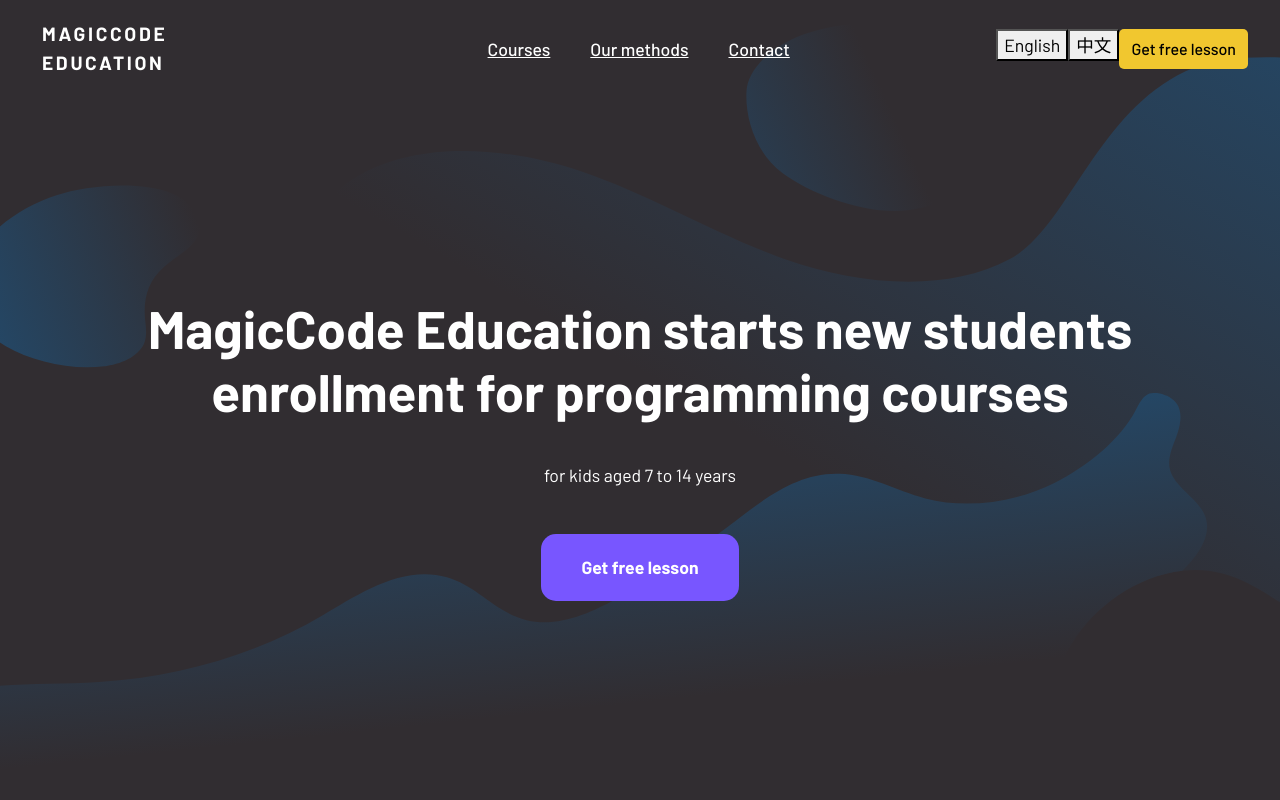
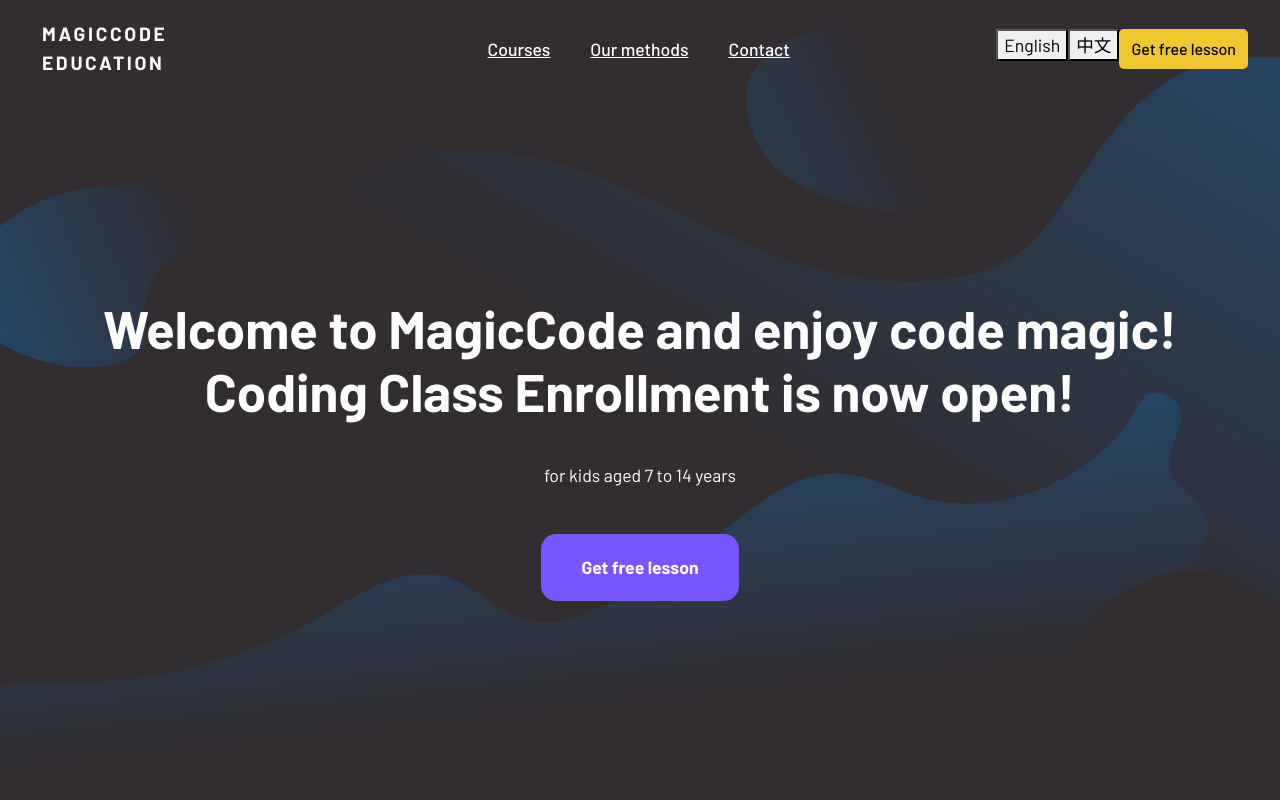
Before and after one commit to jjlovezz/magiccode, a React (Create React App) app: page / in a window 1280 px wide. Shown: the top 800 px of the page. Built offline with nearby package versions, Linux system fonts and the light colour scheme.

Commit message:
remove Num component and add big title cn and en

```diff
--- a/src/components/Header.js
+++ b/src/components/Header.js
@@ -19,7 +19,7 @@ function Header() {
                     <div className='headerBlock'>
                         <Container className='headerContainer'>
                             <div className='he-title'>
-                                <h1>MagicCode Education starts new students enrollment for programming courses</h1>
+                                <h1>{t('descriptionbig')}</h1>
                             </div>
                             <div className='he-description'>
                             <p>{t('description')}</p>
--- a/src/components/Home.js
+++ b/src/components/Home.js
@@ -14,7 +14,6 @@ function Home() {
         <Courses/>
         <Slogan/>
         <Methods/>
-        <Num/>
         <Reviews/>
         <Footer/>
 
--- a/src/locales/en.json
+++ b/src/locales/en.json
@@ -1,3 +1,4 @@
 {
-    "description" : "for kids aged 7 to 14 years"
+    "description" : "for kids aged 7 to 14 years",
+    "descriptionbig" : "Welcome to MagicCode and enjoy code magic! Coding Class Enrollment is now open!"
 }
--- a/src/locales/zh.json
+++ b/src/locales/zh.json
@@ -1,3 +1,4 @@
 {
-    "description" : "适合7到14岁的孩子"
+    "description" : "专为7-14岁少儿打造的系列编程课程",
+    "descriptionbig" : "欢迎来到魔法编程课堂，感受代码的无穷魔力！魔法编程火热招生中!"
 }
```
